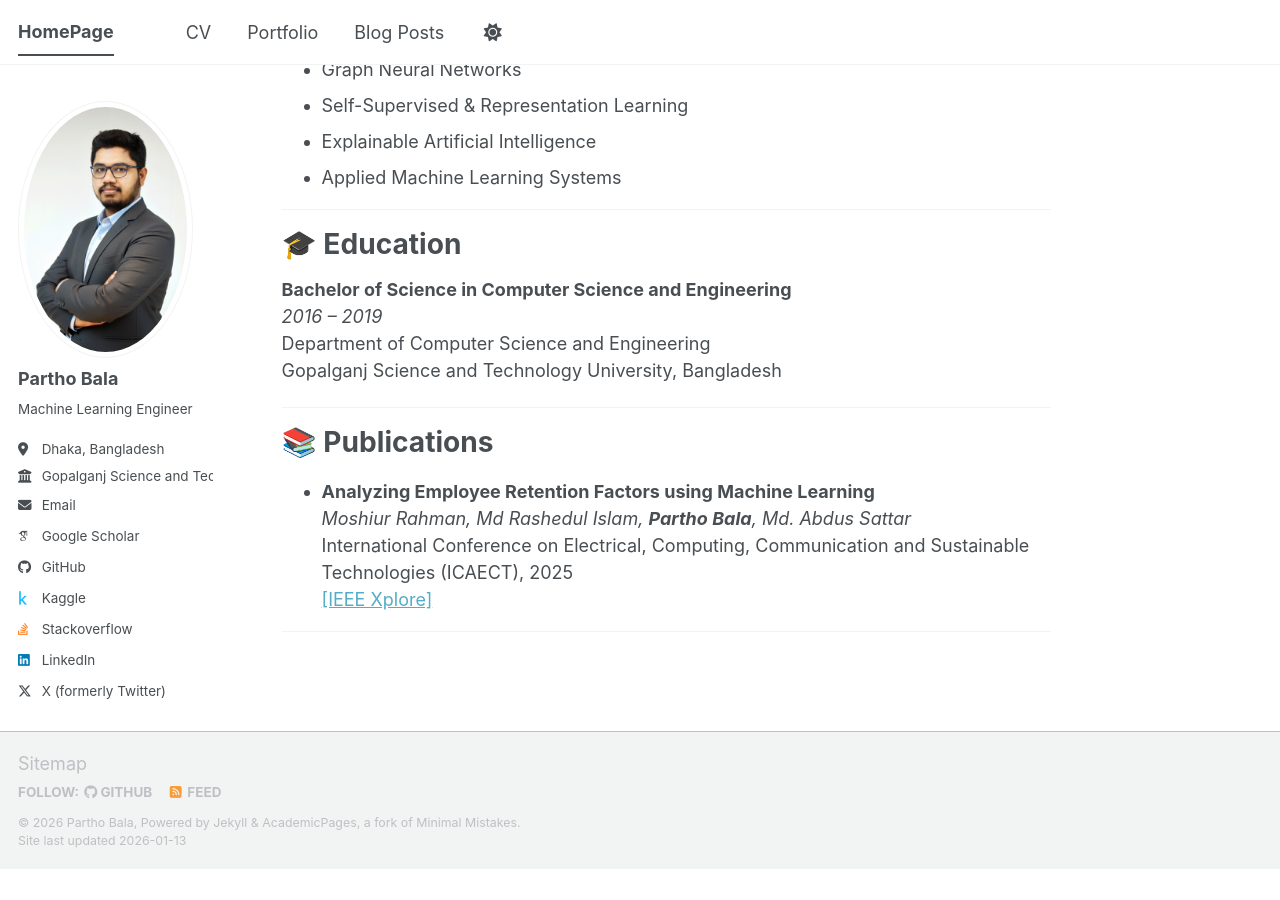
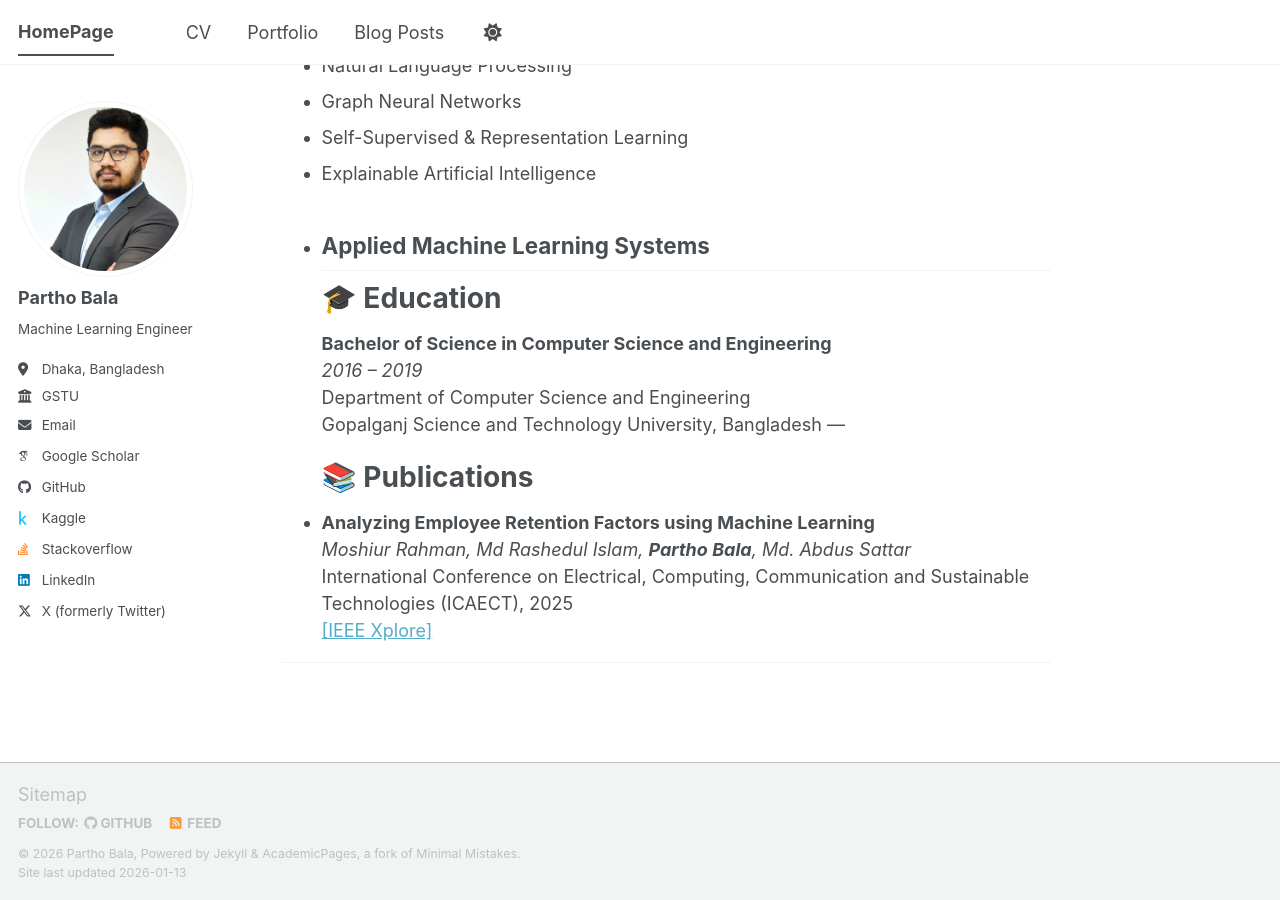
Before and after one commit to cspartho/cspartho.github.io, a Jekyll site: the page built from _pages/about.md, in a window 1280 px wide and 900 px high, scrolled down 1851 px. Built offline with Jekyll 4.4.1, drawn with Linux system fonts in a browser that asks for light colours; some web fonts are replaced; a script bundle is joined from its source files by our own code; library files that are not in the unit come from our copies; before the commit the page ends 2720 px from its top, so only the background shows below that; some of the changed lines change nothing that is shown.

Commit message:
change format

```diff
--- a/_config.yml
+++ b/_config.yml
@@ -12,7 +12,7 @@
 title                    : "HomePage"
 title_separator          : "-"
 name                     : &name "Partho Bala"
-description              : &description "Your Name's academic portfolio"   # Update this with a general description of your site, this is the default if not overridden by a page
+description              : &description "Partho's academic portfolio"   # Update this with a general description of your site, this is the default if not overridden by a page
 url                      : https://cspartho.github.io # The base hostname & protocol for your site e.g. "https://[your GitHub username].github.io",
                                                            # or if you already have some other page hosted on Github then use "https://[your GitHub username].github.io/[Your Repo Name]"
 baseurl                  : "" # the subpath of your site, e.g. "/blog"
@@ -28,7 +28,7 @@
   pronouns         : # example: "she/her"
   bio              : "Machine Learning Engineer"
   location         : "Dhaka, Bangladesh"
-  employer         : "Gopalganj Science and Technology University"
+  employer         : "GSTU"
   uri              : # URL
   email            : "cspartho19@gmail.com"
 
--- a/_pages/about.md
+++ b/_pages/about.md
@@ -1,25 +1,19 @@
 ---
 permalink: /
-title: "Partho Bala"
+title: "About Me"
 author_profile: true
 redirect_from:
   - /about/
   - /about.html
 ---
-
-# About Me
-
 I am a **Machine Learning Engineer and aspiring researcher** with over **three years of professional experience** in **Natural Language Processing (NLP)**, **Recommendation Systems**, and **Large Language Models (LLMs)**. My academic and industry work focuses on designing intelligent systems that are both **theoretically grounded** and **practically deployable**.
 
 In industry, I have worked on building **end-to-end machine learning pipelines**, including ASR-based conversational agents, personalized recommender systems, OCR pipelines, and LLM-driven information extraction and tagging systems. These experiences have strengthened my understanding of data-centric AI, model evaluation, and real-world constraints in deploying learning systems.
-
 ---
 # 💼 Experience
-
 ## Machine Learning Engineer
 **Technonext Software Ltd.**
 *June 2022 – Present*
-
 - Designed and deployed an **ASR-based conversational travel assistant**, integrating speech recognition, intent classification, and dialogue management into a production mobile application.
 - Built an **end-to-end recommendation system** for a food delivery platform, including data preprocessing, candidate generation, feature engineering, and learning-to-rank models.
 - Developed an **LLM-driven product tagging pipeline**, leveraging prompt engineering and validation strategies to reduce hallucinations and improve semantic consistency.
@@ -30,42 +24,30 @@
 - Developed automated **web scraping and monitoring systems** for real-time airline ticket price analysis and trend detection.
 
 **Key Focus Areas:** NLP, Multimodal Learning, Recommender Systems, LLMs, Applied ML Pipelines
-
 ---
-
 ## Junior Software Engineer
 **Swosti Limited**
 *January 2022 – May 2022*
-
 - Maintained and extended production software systems, focusing on reliability and performance.
 - Designed and developed analytical and reporting dashboards using **BIRT** and **JasperReports**.
 - Collaborated with cross-functional teams to debug, optimize, and improve existing applications.
 
 **Key Focus Areas:** Backend Development, Data Reporting, Software Maintenance
-
 ---
-
 # 🔬 Research Interests
-
 - Natural Language Processing
 - Graph Neural Networks
 - Self-Supervised & Representation Learning
 - Explainable Artificial Intelligence
 - Applied Machine Learning Systems
-
 ---
-
 # 🎓 Education
-
 **Bachelor of Science in Computer Science and Engineering**
 *2016 – 2019*
 Department of Computer Science and Engineering
 Gopalganj Science and Technology University, Bangladesh
-
 ---
-
 # 📚 Publications
-
 - **Analyzing Employee Retention Factors using Machine Learning**
   *Moshiur Rahman, Md Rashedul Islam, **Partho Bala**, Md. Abdus Sattar*
   International Conference on Electrical, Computing, Communication and Sustainable Technologies (ICAECT), 2025
```
Also changed, not shown: images/partho_formal.png.
